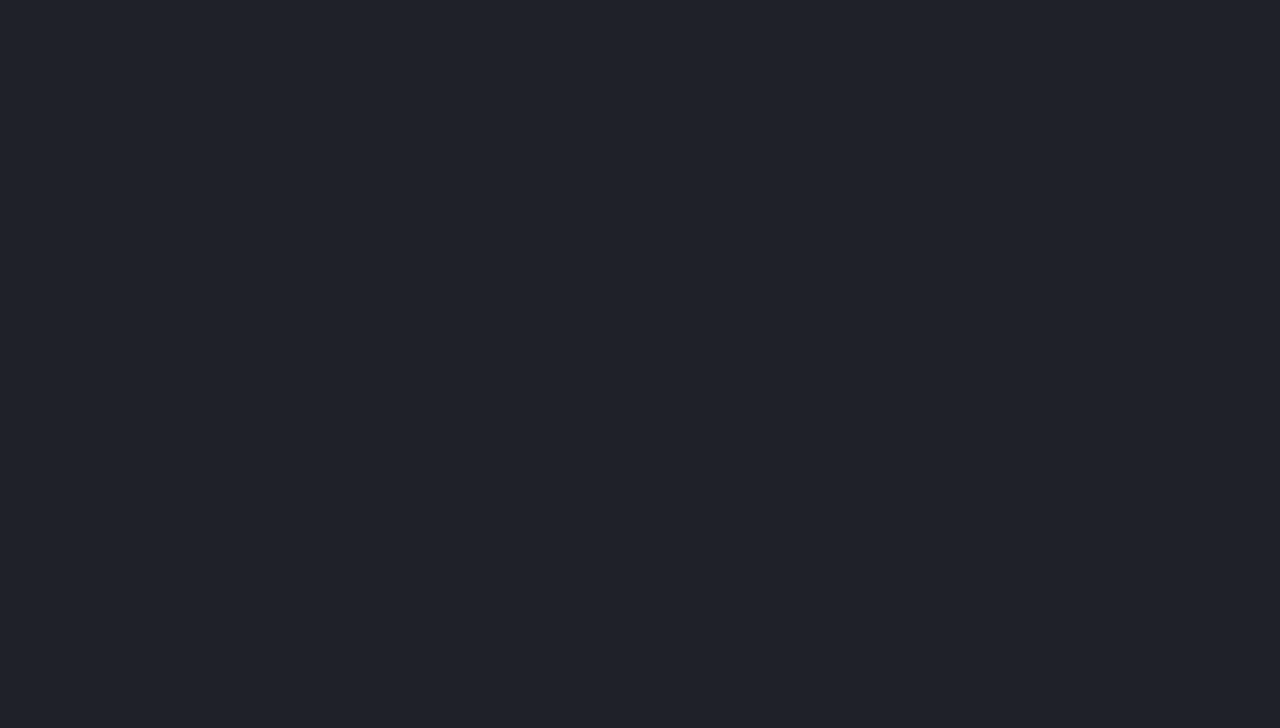
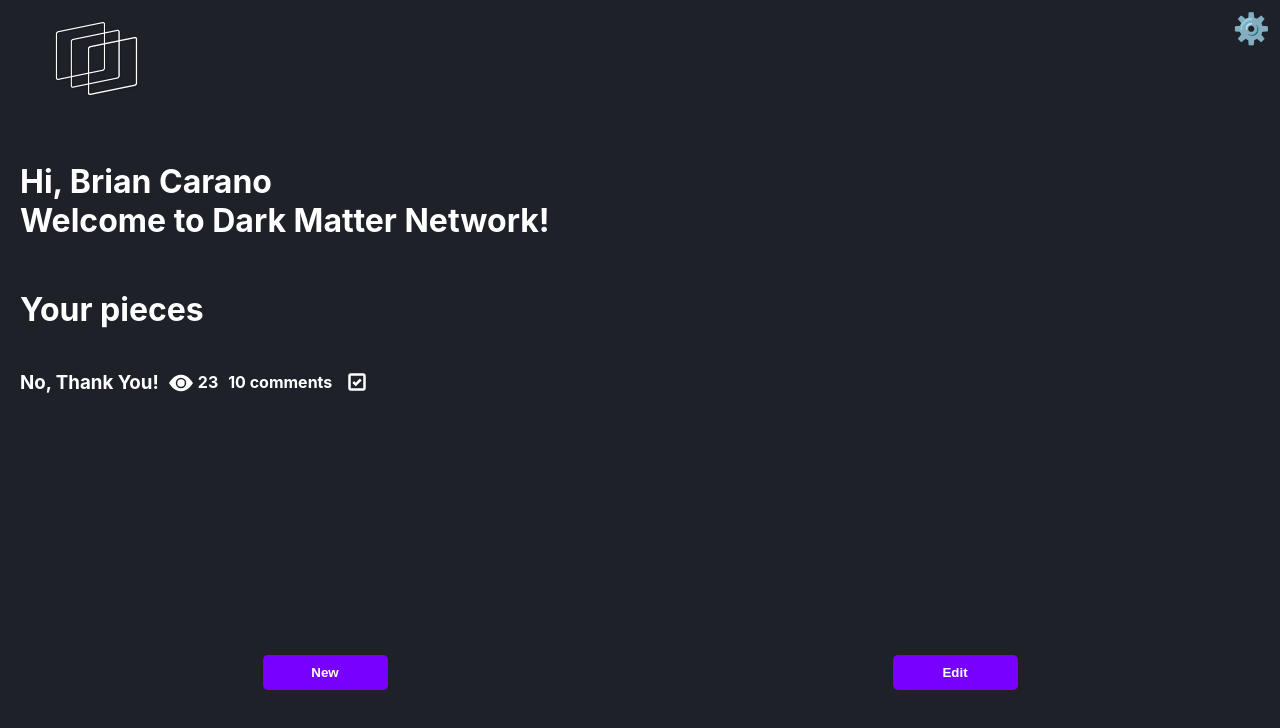
Before and after one commit to sharpk1/dmn-ui, a React (Create React App) app: page /home in a window 1280 px wide. Before the commit this address had no page. Shown: the top 728 px of the page. Built offline with nearby package versions, Linux system fonts and the light colour scheme.

Commit message:
create artist homepage

```diff
--- a/package.json
+++ b/package.json
@@ -14,6 +14,7 @@
     "@types/react-dom": "^18.2.7",
     "react": "^18.2.0",
     "react-dom": "^18.2.0",
+    "react-icons": "^4.10.1",
     "react-international-phone": "^3.1.0",
     "react-router-dom": "^6.15.0",
     "react-scripts": "5.0.1",
--- a/src/RoutesWithTransitions.tsx
+++ b/src/RoutesWithTransitions.tsx
@@ -5,6 +5,8 @@ import { TransitionGroup, CSSTransition } from "react-transition-group";
 import LoginScreen from "./pages/LoginScreen";
 import SignUp from "./pages/SignUp";
 import "./index.css";
+import ArtistHomepage from "./pages/ArtistHomepage";
+import CreateNewPiece from "./pages/CreateNewPiece";
 
 const RoutesWithTransitions = () => {
   const location = useLocation();
@@ -14,6 +16,8 @@ const RoutesWithTransitions = () => {
         <Routes>
           <Route path="/" element={<LoginScreen />} />
           <Route path="/signup" element={<SignUp />} />
+          <Route path="/home" element={<ArtistHomepage />} />
+          <Route path="/newPiece" element={<CreateNewPiece />} />
         </Routes>
       </CSSTransition>
     </TransitionGroup>
--- /dev/null
+++ b/src/components/DMNLogo.tsx
@@ -0,0 +1,20 @@
+import dmnLogo from "../assets/dmnlogo.webp"; // adjust the path as needed
+
+const DMNLogo = () => {
+  return (
+    <div>
+      <img
+        src={dmnLogo}
+        alt="DMN Logo"
+        style={{
+          width: "50%",
+          margin: "auto",
+          display: "block",
+          transform: "translateY(-10px)",
+        }}
+      />
+    </div>
+  );
+};
+
+export default DMNLogo;
--- /dev/null
+++ b/src/components/DMNLogoAligned.tsx
@@ -0,0 +1,18 @@
+import dmnLogo from "../assets/dmnlogo.webp"; // adjust the path as needed
+
+const DMNLogoAligned = () => {
+  return (
+    <div>
+      <img
+        src={dmnLogo}
+        alt="DMN Logo"
+        style={{
+          width: "25%",
+          transform: "translateY(-0px)",
+        }}
+      />
+    </div>
+  );
+};
+
+export default DMNLogoAligned;
--- /dev/null
+++ b/src/components/EyeIcon.tsx
@@ -0,0 +1,12 @@
+import React from "react";
+import { BsFillEyeFill } from "react-icons/bs";
+
+const EyeIcons = () => {
+  return (
+    <div style={{ marginLeft: "10px", marginTop: "5px" }}>
+      <BsFillEyeFill color="white" size={24} />
+    </div>
+  );
+};
+
+export default EyeIcons;
--- /dev/null
+++ b/src/components/EyeWithCorners.tsx
@@ -0,0 +1,18 @@
+import React from "react";
+
+const EyeWithCornersIcon = () => (
+  <svg width="24" height="24" viewBox="0 0 24 24">
+    {/* Outer squares/corners */}
+    <rect x="0" y="0" width="6" height="6" fill="#000" />
+    <rect x="18" y="0" width="6" height="6" fill="#000" />
+    <rect x="0" y="18" width="6" height="6" fill="#000" />
+    <rect x="18" y="18" width="6" height="6" fill="#000" />
+    {/* Eye shape */}
+    <path
+      d="M12 4.5C7 4.5 2.73 7.61 1 12a16.12 16.12 0 0022 0C21.27 7.61 17 4.5 12 4.5zm0 13a9.77 9.77 0 01-9-6 9.77 9.77 0 0118 0 9.77 9.77 0 01-9 6zM12 9a3 3 0 103 3 3 3 0 00-3-3z"
+      fill="#000"
+    />
+  </svg>
+);
+
+export default EyeWithCornersIcon;
--- a/src/components/PhoneNumberInput.tsx
+++ b/src/components/PhoneNumberInput.tsx
@@ -1,6 +1,7 @@
 import { useState } from "react";
 import { CountrySelectorDropdown, PhoneInput } from "react-international-phone";
 import "react-international-phone/style.css";
+import "../App.css";
 
 const PhoneNumberInput = () => {
   const [phone, setPhone] = useState("");
--- /dev/null
+++ b/src/components/WhiteCheckbox.tsx
@@ -0,0 +1,10 @@
+import React from "react";
+import { BiCheckboxChecked } from "react-icons/bi";
+
+const WhiteCheckbox = () => {
+  return (
+    <BiCheckboxChecked color="white" size={30} style={{ marginLeft: "10px" }} />
+  );
+};
+
+export default WhiteCheckbox;
--- a/src/pages/ArtistHomepage.tsx
+++ b/src/pages/ArtistHomepage.tsx
@@ -1,5 +1,110 @@
-const ArtistHomepage = () => {
-  return <></>;
+import React from "react";
+import DMNLogo from "../components/DMNLogo";
+import DMNLogoAligned from "../components/DMNLogoAligned";
+import EyeWithCornersIcon from "../components/EyeWithCorners";
+import EyeIcons from "../components/EyeIcon";
+import WhiteCheckbox from "../components/WhiteCheckbox";
+
+const ArtistHomepage: React.FC = () => {
+  return (
+    <div
+      style={{
+        backgroundColor: "#1f2129",
+        color: "white",
+        minHeight: "100vh",
+        display: "flex",
+        flexDirection: "column",
+        justifyContent: "space-between",
+      }}
+    >
+      {/* Top Bar */}
+      <div
+        style={{
+          display: "flex",
+          justifyContent: "space-between",
+          padding: "10px",
+        }}
+      >
+        {/* Logo */}
+        <div>
+          <DMNLogoAligned />
+        </div>
+
+        {/* TODO: need to have the right gear icon  */}
+        <div style={{ fontSize: "30px" }}>⚙️</div>
+      </div>
+
+      {/* Main Content */}
+      <div
+        style={{
+          flex: 1,
+          flexDirection: "column",
+          margin: "20px",
+        }}
+      >
+        <h1>
+          Hi, Brian Carano <br /> Welcome to Dark Matter Network!
+        </h1>
+
+        <div style={{ textAlign: "left" }}>
+          <h1 style={{ marginTop: "50px" }}>Your pieces</h1>
+          <div
+            style={{
+              display: "flex",
+              // justifyContent: "space-between",
+              alignItems: "center",
+            }}
+          >
+            <h3>No, Thank You!</h3>
+            <EyeIcons />
+            <h4 style={{ marginLeft: "5px" }}>23</h4>
+            <h4 style={{ marginLeft: "10px" }}>10 comments</h4>
+            <WhiteCheckbox />
+          </div>
+        </div>
+      </div>
+
+      {/* Bottom Buttons */}
+      <div
+        style={{
+          display: "flex",
+          justifyContent: "space-around",
+          padding: "10px",
+          marginBottom: "100px",
+        }}
+      >
+        {/* New Button */}
+        <button
+          style={{
+            width: "125px",
+            backgroundColor: "#7800ff",
+            color: "white",
+            padding: "10px 20px",
+            border: "none",
+            borderRadius: "5px",
+            fontWeight: "bold",
+          }}
+        >
+          New
+        </button>
+
+        {/* Edit Button */}
+        <button
+          style={{
+            fontWeight: "bold",
+            width: "125px",
+            backgroundColor: "#7800ff",
+            color: "white",
+            padding: "10px 20px",
+            border: "none",
+            borderRadius: "5px",
+          }}
+        >
+          Edit
+        </button>
+      </div>
+    </div>
+  );
 };
 
 export default ArtistHomepage;
--- /dev/null
+++ b/src/pages/CreateNewPiece.tsx
@@ -0,0 +1,5 @@
+const CreateNewPiece = () => {
+  return <div>hello</div>;
+};
+
+export default CreateNewPiece;
--- a/src/pages/LoginScreen.tsx
+++ b/src/pages/LoginScreen.tsx
@@ -2,6 +2,7 @@ import React from "react";
 import PhoneNumberInput from "../components/PhoneNumberInput";
 import PhoneInput from "../components/PhoneInput";
 import { useNavigate } from "react-router-dom";
+import DMNLogo from "../components/DMNLogo";
 
 const LoginScreen = () => {
   const navigate = useNavigate();
@@ -19,19 +20,7 @@ const LoginScreen = () => {
         justifyContent: "center",
       }}
     >
-      {/* Logo */}
-      <div
-        style={{
-          width: "50px",
-          height: "50px",
-          backgroundColor: "white",
-          marginBottom: "20px",
-        }}
-      >
-        {/* You can replace the below div with an <img> tag for your logo */}
-        <div style={{ fontSize: "30px", textAlign: "center" }}>📱</div>{" "}
-        {/* This is a placeholder phone emoji for the logo */}
-      </div>
+      <DMNLogo />
 
       {/* Phone Number Input */}
       <PhoneNumberInput />
--- a/src/pages/SignUp.tsx
+++ b/src/pages/SignUp.tsx
@@ -1,6 +1,12 @@
 import React from "react";
+import DMNLogo from "../components/DMNLogo";
+import { useNavigate } from "react-router-dom";
 
 const SignUp = () => {
+  const navigate = useNavigate();
+  const handleButtonClick = () => {
+    navigate("/home"); // Navigate to the /signup route
+  };
   const inputStyle = {
     padding: "10px",
     margin: "10px 0",
@@ -21,17 +27,7 @@ const SignUp = () => {
         justifyContent: "center",
       }}
     >
-      {/* Logo */}
-      <div
-        style={{
-          width: "50px",
-          height: "50px",
-          backgroundColor: "white",
-          marginBottom: "20px",
-        }}
-      >
-        <div style={{ fontSize: "30px", textAlign: "center" }}>📱</div>
-      </div>
+      <DMNLogo />
 
       {/* Email Input */}
       <input type="email" placeholder="Email" style={inputStyle} />
@@ -44,6 +40,7 @@ const SignUp = () => {
 
       {/* Save Button */}
       <button
+        onClick={handleButtonClick}
         style={{
           marginTop: "20px",
           backgroundColor: "#7800ff",
```
Also changed, not shown: src/assets/dmnlogo.webp (added), 1 other file (tests, documents, lock files or other folders).
